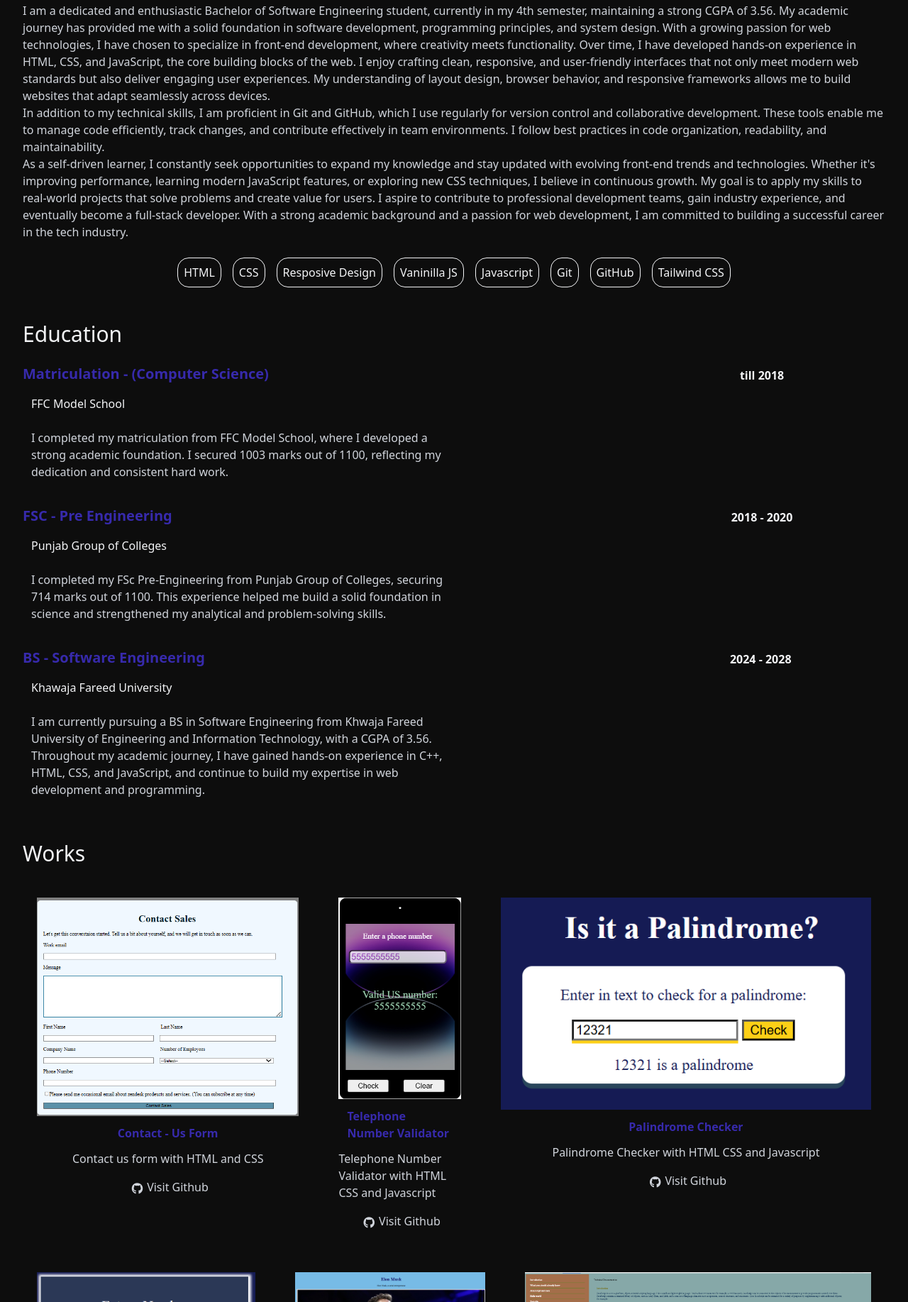
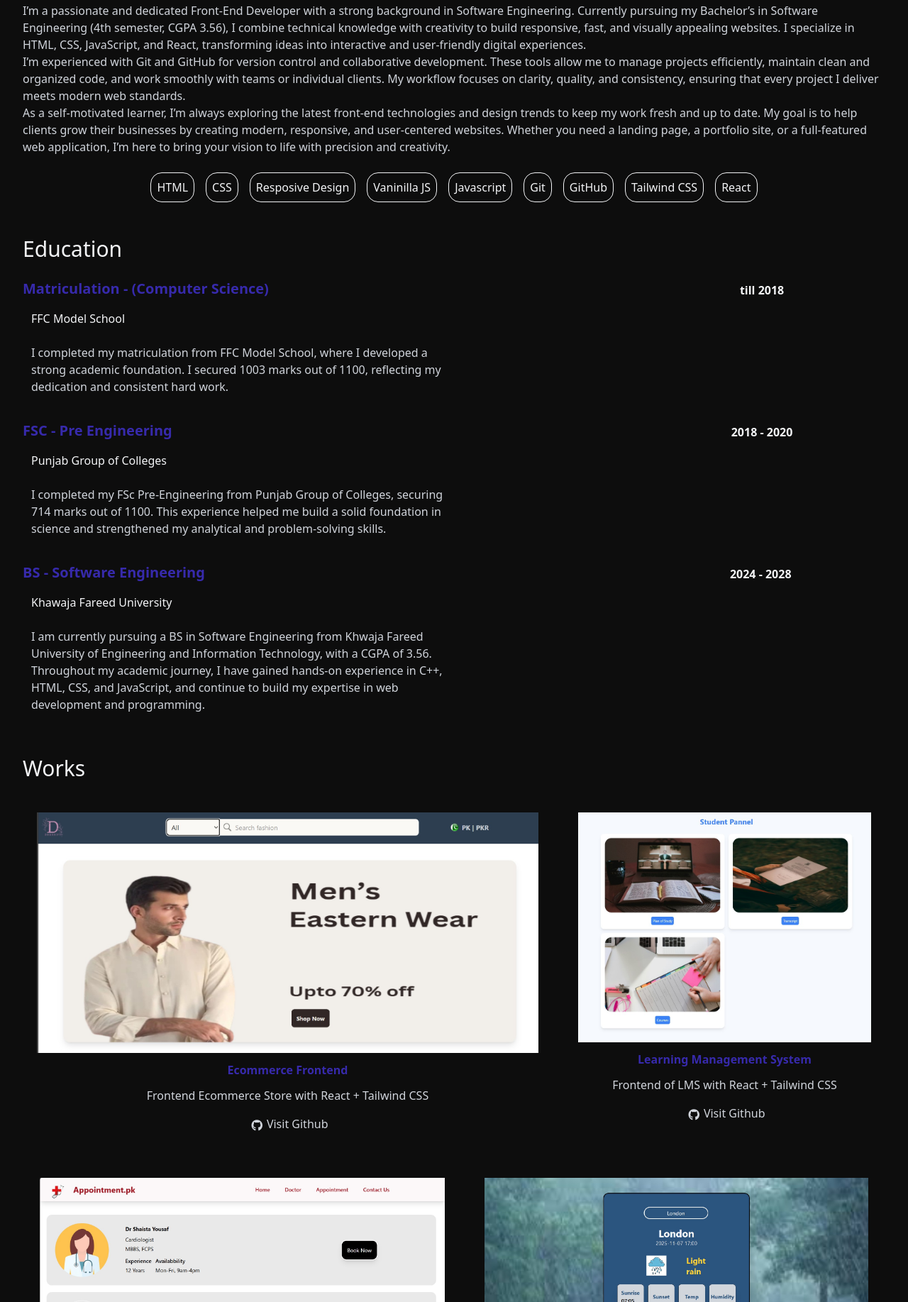
Before and after one commit to syednoorelahi/Personal-Profile-Using-Tailwind-CSS, a website: page src/index.html in a window 1280 px wide. Shown: the part 965-2800 px from the top of the page at 71% size. Drawn offline with Linux system fonts and the light colour scheme.

Commit message:
Added frontend info

```diff
--- a/src/index.html
+++ b/src/index.html
@@ -29,7 +29,7 @@
                     <h1 class="text-indigo-500">Front-end Developer</h1>
                     <br><br>
                 </div>
-                <p class="w-1/2 text-gray-300">I'm a passionate Front-End Web Developer. I build responsive and interactive websites using HTML, CSS, and JavaScript. I also use Git and GitHub for version control and collaboration.</p>
+                <p class="w-1/2 text-gray-300">I'm a passionate Front-End Web Developer. I build responsive and interactive websites using HTML, CSS, JavaScript, and React. I also use Git and GitHub for version control and collaboration, ensuring clean and maintainable code for every project.</p>
                 <br>
                 <button class="bg-indigo-800 p-2 border rounded-xl hover:bg-indigo-500"><a href="https://github.com/syednoorelahi">Visit Github</a></button>
             </div>
@@ -37,11 +37,9 @@
             <div class="p-8">
                 <h1 id="about" class="About text-3xl">About</h1>
                 <br>
-                <p class="text-gray-300">I am a dedicated and enthusiastic Bachelor of Software Engineering student, currently in my 4th semester, maintaining a strong CGPA of 3.56. My academic journey has provided me with a solid foundation in software development, programming principles, and system design. With a growing passion for web technologies, I have chosen to specialize in front-end development, where creativity meets functionality.
-                Over time, I have developed hands-on experience in HTML, CSS, and JavaScript, the core building blocks of the web. I enjoy crafting clean, responsive, and user-friendly interfaces that not only meet modern web standards but also deliver engaging user experiences. My understanding of layout design, browser behavior, and responsive frameworks allows me to build websites that adapt seamlessly across devices. </p>
-                <p class="text-gray-300">In addition to my technical skills, I am proficient in Git and GitHub, which I use regularly for version control and collaborative development. These tools enable me to manage code efficiently, track changes, and contribute effectively in team environments. I follow best practices in code organization, readability, and maintainability.</p>
-                <p class="text-gray-300">As a self-driven learner, I constantly seek opportunities to expand my knowledge and stay updated with evolving front-end trends and technologies. Whether it's improving performance, learning modern JavaScript features, or exploring new CSS techniques, I believe in continuous growth.
-                My goal is to apply my skills to real-world projects that solve problems and create value for users. I aspire to contribute to professional development teams, gain industry experience, and eventually become a full-stack developer. With a strong academic background and a passion for web development, I am committed to building a successful career in the tech industry.</p>
+                <p class="text-gray-300">I’m a passionate and dedicated Front-End Developer with a strong background in Software Engineering. Currently pursuing my Bachelor’s in Software Engineering (4th semester, CGPA 3.56), I combine technical knowledge with creativity to build responsive, fast, and visually appealing websites. I specialize in HTML, CSS, JavaScript, and React, transforming ideas into interactive and user-friendly digital experiences. </p>
+                <p class="text-gray-300">I’m experienced with Git and GitHub for version control and collaborative development. These tools allow me to manage projects efficiently, maintain clean and organized code, and work smoothly with teams or individual clients. My workflow focuses on clarity, quality, and consistency, ensuring that every project I deliver meets modern web standards.</p>
+                <p class="text-gray-300">As a self-motivated learner, I’m always exploring the latest front-end technologies and design trends to keep my work fresh and up to date. My goal is to help clients grow their businesses by creating modern, responsive, and user-centered websites. Whether you need a landing page, a portfolio site, or a full-featured web application, I’m here to bring your vision to life with precision and creativity.</p>
                 <br>
                 <div class="flex flex-row gap-4 justify-center">
                     <button class=" bg-[#0d0d0d] border rounded-2xl text-gray-100 p-2 hover:bg-indigo-900">HTML</button>
@@ -52,6 +50,7 @@
                     <button class=" bg-[#0d0d0d] border rounded-2xl text-gray-100 p-2 hover:bg-indigo-900">Git</button>
                     <button class=" bg-[#0d0d0d] border rounded-2xl text-gray-100 p-2 hover:bg-indigo-900">GitHub</button>
                     <button class=" bg-[#0d0d0d] border rounded-2xl text-gray-100 p-2 hover:bg-indigo-900">Tailwind CSS</button>
+                    <button class=" bg-[#0d0d0d] border rounded-2xl text-gray-100 p-2 hover:bg-indigo-900">React</button>
 
                 </div>
 
@@ -92,49 +91,39 @@
                     <br><br>
                     <h1 id="work" class="Work text-3xl">Works</h1>
                     <br>
-                    <div class="Row1 flex justify-center p-2 bg-[#0d0d0d] gap-8">
+                    <div class="Row1 w-300 flex justify-center p-2 bg-[#0d0d0d] gap-8">
                         <div class="rows hover:bg-gray-900 p-3 rounded-2xl">
-                            <img src="../Contact us.png">
-                            <h1 class="text-indigo-800 font-bold flex justify-center p-3">Contact - Us Form</h1>
-                            <p class="flex text-gray-300 justify-center">Contact us form with HTML and CSS</p>
-                            <a class="flex text-gray-300 justify-center p-4 hover:text-indigo-500" href="https://github.com/syednoorelahi/Contact-Us-Form"><i class="fa-brands fa-github p-1.5"></i>Visit Github</a>
+                            <img src="../Ecommerce.jpg">
+                            <h1 class="text-indigo-800 font-bold flex justify-center p-3">Ecommerce Frontend</h1>
+                            <p class="flex text-gray-300 justify-center">Frontend Ecommerce Store with React + Tailwind CSS</p>
+                            <a class="flex text-gray-300 justify-center p-4 hover:text-indigo-500" href="https://github.com/syednoorelahi/Ecommerce-Frontend-with-React"><i class="fa-brands fa-github p-1.5"></i>Visit Github</a>
                         </div>
 
-                        <div class="rows w-80 hover:bg-gray-900 p-3 rounded-2xl">
-                            <img src="../Telephone Number Validator.png">
-                            <h1 class="text-indigo-800 font-bold flex justify-center p-3">Telephone Number Validator</h1>
-                            <p class="flex text-gray-300 justify-center">Telephone Number Validator with HTML CSS and Javascript</p>
-                            <a class="flex text-gray-300 justify-center p-4 hover:text-indigo-500" href="https://github.com/syednoorelahi/Telephone-Number-Validator"><i class="fa-brands fa-github p-1.5"></i>Visit Github</a>
-                        </div>
 
-                        <div class="rows w-230 hover:bg-gray-900 p-3 rounded-2xl">
-                            <img src="../Palindrome Checker.png">
-                            <h1 class="text-indigo-800 font-bold flex justify-center p-3">Palindrome Checker</h1>
-                            <p class="flex text-gray-300 justify-center">Palindrome Checker with HTML CSS and Javascript</p>
-                            <a class="flex text-gray-300 justify-center p-4 hover:text-indigo-500" href="https://github.com/syednoorelahi/Palindrome-Checker"><i class="fa-brands fa-github p-1.5"></i>Visit Github</a>
+
+                        <div class="rows w-650 hover:bg-gray-900 p-3 rounded-2xl">
+                            <img src="../LMS.jpg">
+                            <h1 class="text-indigo-800 font-bold flex justify-center p-3">Learning Management System</h1>
+                            <p class="flex text-gray-300 justify-center">Frontend of LMS with React + Tailwind CSS</p>
+                            <a class="flex text-gray-300 justify-center p-4 hover:text-indigo-500" href="https://github.com/syednoorelahi"><i class="fa-brands fa-github p-1.5"></i>Visit Github</a>
                         </div>
                     </div>
 
-                    <div class="Row2 flex justify-center p-2 bg-[#0d0d0d] gap-8">
-                        <div class="rows w-160 hover:bg-gray-900 p-3 rounded-2xl">
-                            <img src="../Roman Numeral Converter.png">
-                            <h1 class="text-indigo-800 font-bold flex justify-center p-3">Roman Numeral Converter</h1>
-                            <p class="flex text-gray-300 justify-center">Roman Numeral Converter with HTML CSS and Javascript</p>
-                            <a class="flex text-gray-300 justify-center p-4 hover:text-indigo-500" href="https://github.com/syednoorelahi/Roman-Numeral-Converter"><i class="fa-brands fa-github p-1.5"></i>Visit Github</a>
+                    <div class="Row2 flex justify-center p-3 bg-[#0d0d0d] gap-8">
+                        <div class="rows w-300 hover:bg-gray-900 p-3 rounded-2xl">
+                            <img src="../Appointment.jpg">
+                            <h1 class="text-indigo-800 font-bold flex justify-center p-3">Doctor Appointment</h1>
+                            <p class="flex text-gray-300 justify-center">Doctor Appointment with HTML + Tailwind CSS + Javascript</p>
+                            <a class="flex text-gray-300 justify-center p-4 hover:text-indigo-500" href="https://github.com/syednoorelahi/Doctor-Appointment-Frontend-with-HTML-Tailwind-CSS-and-JS"><i class="fa-brands fa-github p-1.5"></i>Visit Github</a>
                         </div>
 
-                        <div class="rows w-140 hover:bg-gray-900 p-3 rounded-2xl">
-                            <img src="../Tribute Page.png">
-                            <h1 class="text-indigo-800 font-bold flex justify-center p-3">Tribute Page</h1>
-                            <p class="flex text-gray-300 justify-center">Tribute Page with HTML and CSS</p>
-                            <a class="flex text-gray-300 justify-center p-4 hover:text-indigo-500" href="https://github.com/syednoorelahi/Tribute-Page"><i class="fa-brands fa-github p-1.5"></i>Visit Github</a>
-                        </div>
 
-                        <div class="rows w-250 hover:bg-gray-900 p-3 rounded-2xl">
-                            <img src="../Tecnical Documentation Page.png">
-                            <h1 class="text-indigo-800 font-bold flex justify-center p-3">Tecnical Documentation Page</h1>
-                            <p class="flex text-gray-300 justify-center">Tecnical Documentation Page with HTML and CSS</p>
-                            <a class="flex text-gray-300 justify-center p-4 hover:text-indigo-500" href="https://github.com/syednoorelahi/Technical-Documentation-Page"><i class="fa-brands fa-github p-1.5"></i>Visit Github</a>
+
+                        <div class="rows w-650 hover:bg-gray-900 p-3 rounded-2xl">
+                            <img src="../Weather_forecast.jpg">
+                            <h1 class="text-indigo-800 font-bold flex justify-center p-3">Weather Forecast</h1>
+                            <p class="flex text-gray-300 justify-center">Weather Forecast Api Integration wit HTML + CSS + JS</p>
+                            <a class="flex text-gray-300 justify-center p-4 hover:text-indigo-500" href="https://github.com/syednoorelahi/Weather-Forecast-using-JS"><i class="fa-brands fa-github p-1.5"></i>Visit Github</a>
                         </div>
                     </div>
 
```
Also changed, not shown: Appointment.jpg (added), Ecommerce.jpg (added), LMS.jpg (added), Weather_forecast.jpg (added).
